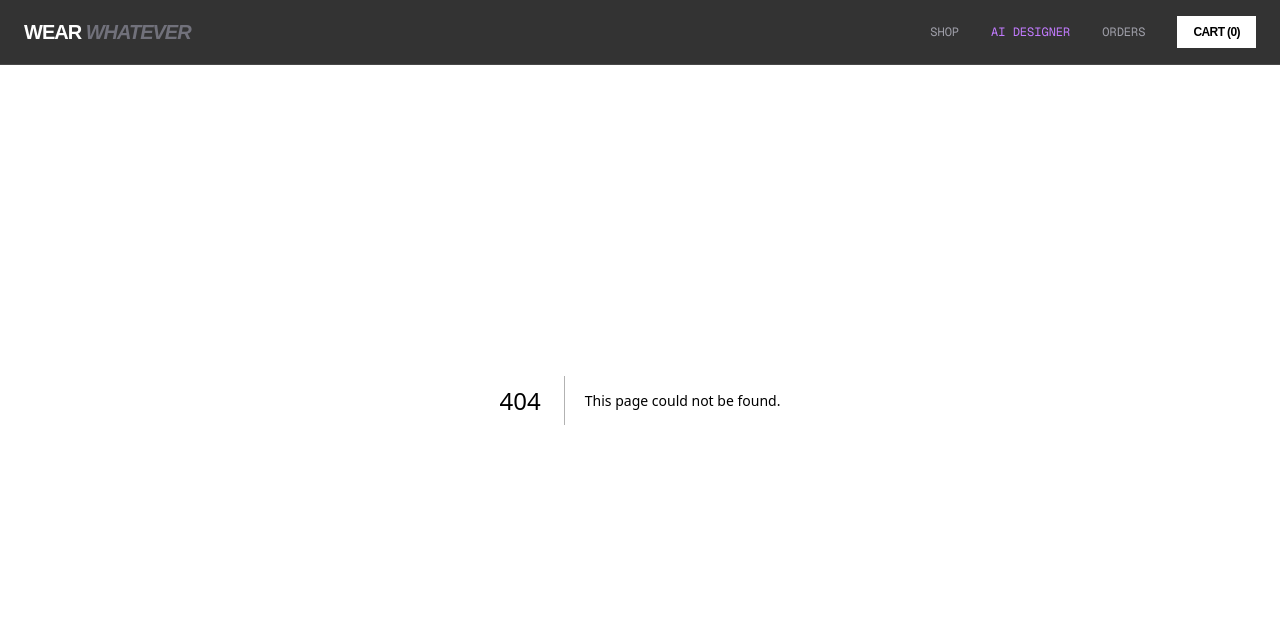
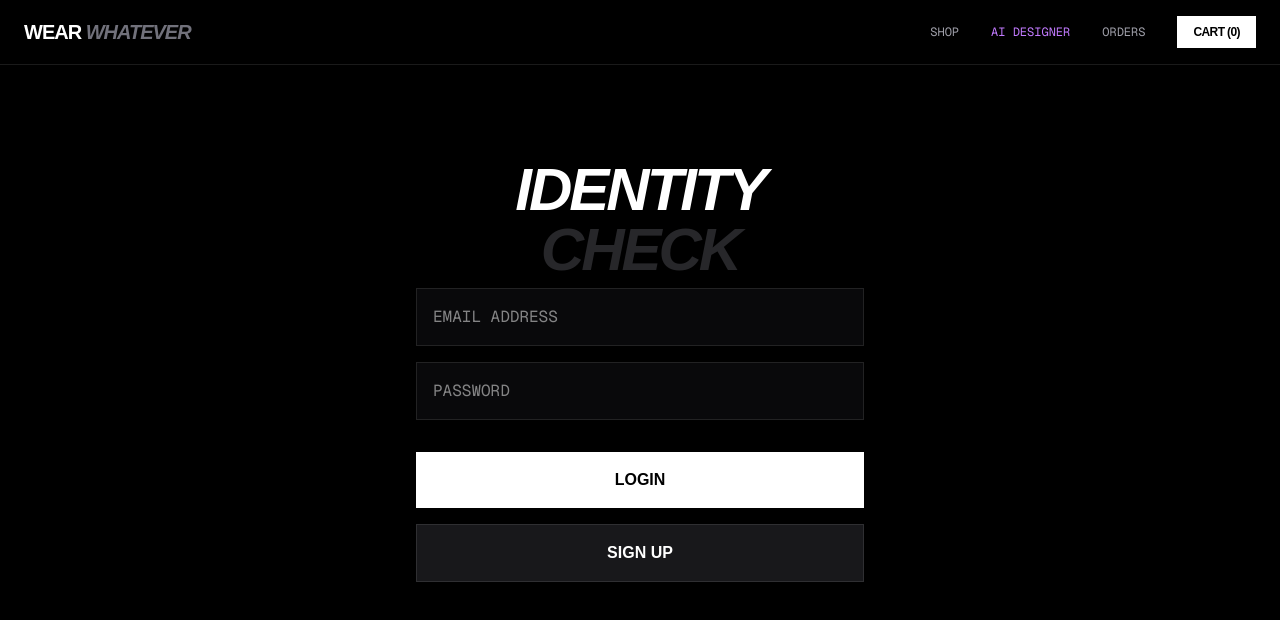
Before and after one commit to rudransh004/wear-whatever-fullstack, a Next.js app: page /login in a window 1280 px wide. Before the commit this address had no page. Shown: the top 620 px of the page. Built offline with nearby package versions, Linux system fonts and the light colour scheme; no server answers.

Commit message:
Half Deployment of LOGIN/SIGNup Page

```diff
--- /dev/null
+++ b/src/app/account/page.tsx
@@ -0,0 +1,27 @@
+import { createClient } from '../../utils/supabase/server'
+import { redirect } from 'next/navigation'
+
+export default async function AccountPage() {
+  const supabase = await createClient()
+
+  const { data: { user }, error } = await supabase.auth.getUser()
+
+  // If no user is found by the server client, bounce them to login
+  if (!user || error) {
+    redirect('/login')
+  }
+
+  return (
+    <main className="min-h-screen bg-black pt-40 px-6">
+      <div className="max-w-4xl mx-auto">
+        <h1 className="text-4xl font-black text-white uppercase italic mb-8">
+          Welcome, <span className="text-purple-500">{user.email}</span>
+        </h1>
+        <div className="bg-zinc-950 border border-white/5 p-8">
+          <p className="text-zinc-500 font-mono text-xs uppercase">Account Status</p>
+          <p className="text-green-500 font-bold uppercase tracking-widest">Active Session</p>
+        </div>
+      </div>
+    </main>
+  )
+}
--- /dev/null
+++ b/src/app/login/actions.ts
@@ -0,0 +1,61 @@
+'use server'
+
+import { revalidatePath } from 'next/cache'
+import { redirect } from 'next/navigation'
+import { createClient } from '../../utils/supabase/server'
+import { prisma } from "../../lib/prisma" // Ensure this path is correct
+
+export async function login(formData: FormData) {
+  const supabase = await createClient()
+
+  const email = formData.get('email') as string
+  const password = formData.get('password') as string
+
+  const { error } = await supabase.auth.signInWithPassword({ email, password })
+
+  if (error) {
+    // Redirect back to login with an error message in the URL
+    redirect(`/login?error=${encodeURIComponent(error.message)}`)
+  }
+
+  revalidatePath('/', 'layout')
+  redirect('/account')
+}
+
+export async function signup(formData: FormData) {
+  const supabase = await createClient()
+
+  const email = formData.get('email') as string
+  const password = formData.get('password') as string
+
+  // 1. Create user in Supabase Auth
+  const { data, error } = await supabase.auth.signUp({
+    email,
+    password,
+    options: {
+      emailRedirectTo: `${process.env.NEXT_PUBLIC_SITE_URL || 'http://localhost:3000'}/auth/callback`,
+    }
+  })
+
+  if (error) {
+    redirect(`/login?error=${encodeURIComponent(error.message)}`)
+  }
+
+  // 2. Sync with Prisma User table
+  if (data.user) {
+    try {
+      await prisma.user.create({
+        data: {
+          id: data.user.id, // Links Supabase Auth ID to Prisma
+          email: email,
+        }
+      })
+    } catch (dbError) {
+      console.error("Database sync failed:", dbError)
+      // Note: User still exists in Supabase Auth even if Prisma fails
+    }
+  }
+
+  revalidatePath('/', 'layout')
+  redirect('/account')
+}
--- /dev/null
+++ b/src/app/login/page.tsx
@@ -0,0 +1,70 @@
+"use client"
+
+import { login, signup } from "./actions"
+import { useState } from "react"
+import { useSearchParams } from "next/navigation"
+
+export default function LoginPage() {
+  const [loading, setLoading] = useState(false)
+  const searchParams = useSearchParams()
+  const error = searchParams.get("error")
+
+  return (
+    <main className="min-h-screen bg-black pt-40 pb-20 px-6 flex flex-col items-center">
+      <div className="w-full max-w-md">
+        <h1 className="text-6xl font-black text-white mb-2 uppercase italic tracking-tighter text-center">
+          Identity <span className="text-zinc-800">Check</span>
+        </h1>
+
+        {error && (
+          <div className="bg-red-500/10 border border-red-500/50 p-4 mb-6 text-red-500 font-mono text-xs uppercase">
+            {error}
+          </div>
+        )}
+
+        <form className="space-y-4">
+          <input
+            name="email"
+            type="email"
+            required
+            placeholder="EMAIL ADDRESS"
+            className="w-full bg-zinc-950 border border-white/10 p-4 text-white font-mono focus:border-purple-500 outline-none transition-all"
+          />
+          <input
+            name="password"
+            type="password"
+            required
+            placeholder="PASSWORD"
+            className="w-full bg-zinc-950 border border-white/10 p-4 text-white font-mono focus:border-purple-500 outline-none transition-all"
+          />
+
+          <div className="flex flex-col gap-4 pt-4">
+            <button
+              formAction={async (formData) => {
+                setLoading(true)
+                await login(formData)
+                setLoading(false)
+              }}
+              disabled={loading}
+              className="w-full bg-white text-black py-4 font-black uppercase hover:bg-purple-600 hover:text-white transition-all disabled:opacity-50"
+            >
+              {loading ? "PROCESSING..." : "Login"}
+            </button>
+
+            <button
+              formAction={async (formData) => {
+                setLoading(true)
+                await signup(formData)
+                setLoading(false)
+              }}
+              disabled={loading}
+              className="w-full bg-zinc-900 text-white py-4 font-black uppercase border border-white/10 hover:border-purple-500 transition-all disabled:opacity-50"
+            >
+              Sign Up
+            </button>
+          </div>
+        </form>
+      </div>
+    </main>
+  )
+}
--- /dev/null
+++ b/src/middleware.ts
@@ -0,0 +1,12 @@
+import { type NextRequest } from 'next/server'
+import { updateSession } from './utils/supabase/middleware'
+
+export async function middleware(request: NextRequest) {
+  return await updateSession(request)
+}
+
+export const config = {
+  matcher: [
+    '/((?!_next/static|_next/image|favicon.ico|.*\\.(?:svg|png|jpg|jpeg|gif|webp)$).*)',
+  ],
+}
--- /dev/null
+++ b/src/utils/supabase/client.ts
@@ -0,0 +1,8 @@
+import { createBrowserClient } from '@supabase/ssr'
+
+export function createClient() {
+  return createBrowserClient(
+    process.env.NEXT_PUBLIC_SUPABASE_URL!,
+    process.env.NEXT_PUBLIC_SUPABASE_ANON_KEY!
+  )
+}
--- /dev/null
+++ b/src/utils/supabase/middleware.ts
@@ -0,0 +1,49 @@
+import { createServerClient } from '@supabase/ssr'
+import { NextResponse, type NextRequest } from 'next/server'
+
+export async function updateSession(request: NextRequest) {
+  let supabaseResponse = NextResponse.next({
+    request,
+  })
+
+  const supabase = createServerClient(
+    process.env.NEXT_PUBLIC_SUPABASE_URL!,
+    process.env.NEXT_PUBLIC_SUPABASE_ANON_KEY!,
+    {
+      cookies: {
+        getAll() {
+          return request.cookies.getAll()
+        },
+        setAll(cookiesToSet) {
+          cookiesToSet.forEach(({ name, value, options }) => request.cookies.set(name, value))
+          supabaseResponse = NextResponse.next({
+            request,
+          })
+          cookiesToSet.forEach(({ name, value, options }) =>
+            supabaseResponse.cookies.set(name, value, options)
+          )
+        },
+      },
+    }
+  )
+
+  // This refreshes the session if it's expired
+  const {
+    data: { user },
+  } = await supabase.auth.getUser()
+
+  // OPTIONAL: Protect specific routes
+  // If no user and trying to access /account, send them to /login
+  if (
+    !user &&
+    !request.nextUrl.pathname.startsWith('/login') &&
+    !request.nextUrl.pathname.startsWith('/auth') &&
+    request.nextUrl.pathname.startsWith('/account')
+  ) {
+    const url = request.nextUrl.clone()
+    url.pathname = '/login'
+    return NextResponse.redirect(url)
+  }
+
+  return supabaseResponse
+}
--- /dev/null
+++ b/src/utils/supabase/server.ts
@@ -0,0 +1,22 @@
+import { createServerClient } from '@supabase/ssr'
+import { cookies } from 'next/headers'
+
+export async function createClient() {
+  const cookieStore = await cookies()
+  return createServerClient(
+    process.env.NEXT_PUBLIC_SUPABASE_URL!,
+    process.env.NEXT_PUBLIC_SUPABASE_ANON_KEY!,
+    {
+      cookies: {
+        getAll() { return cookieStore.getAll() },
+        setAll(cookiesToSet) {
+          try {
+            cookiesToSet.forEach(({ name, value, options }) =>
+              cookieStore.set(name, value, options)
+            )
+          } catch {}
+        },
+      },
+    }
+  )
+}
```
Also changed, not shown: package.json (+7 -5 lines), 1 other file (tests, documents, lock files or other folders).
